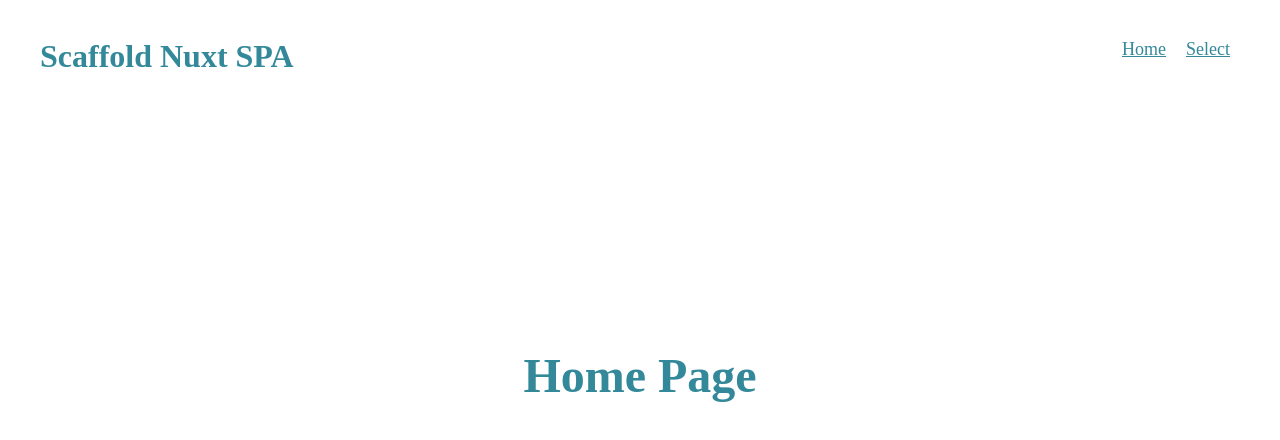
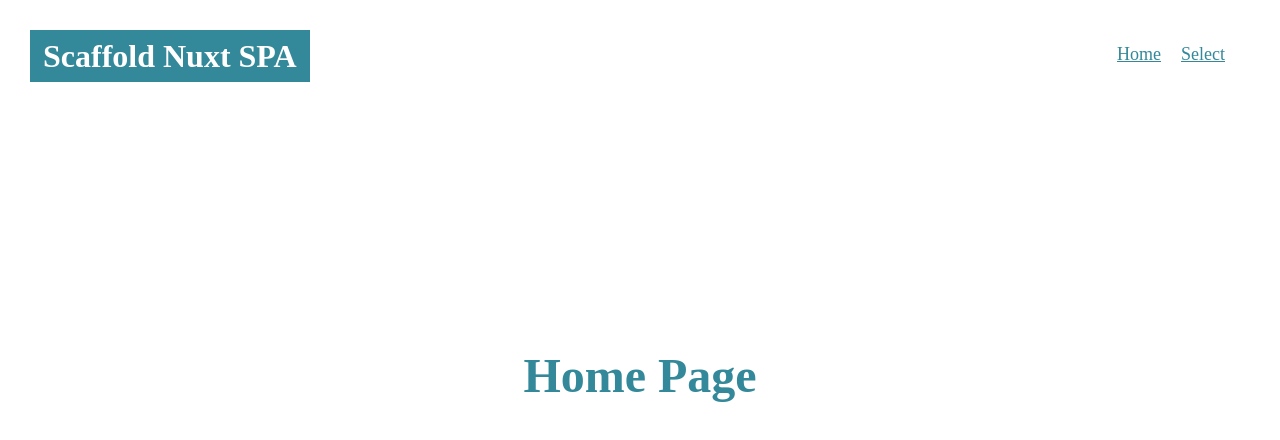
Before and after one commit to syuji-higa/template-nuxt-spa, a Nuxt app: page / in a window 1280 px wide. Shown: the top 440 px of the page. Built offline with nearby package versions, Linux system fonts and the light colour scheme.

Commit message:
update logo & menu style

```diff
--- a/components/common/TheLogo.vue
+++ b/components/common/TheLogo.vue
@@ -4,7 +4,9 @@
 
 <style lang="stylus" scoped>
 .logo
-  color #389
+  padding 10px 13px
+  background-color #389
+  color #fff
   font-weight bold
   font-size 32px
 </style>
--- a/layouts/default.vue
+++ b/layouts/default.vue
@@ -89,11 +89,11 @@ button
 
 .logo
   position fixed
-  top 40px
-  left 40px
+  top 30px
+  left 30px
 
 .menu
   position fixed
-  top 40px
-  right 40px
+  top 45px
+  right 45px
 </style>
```
